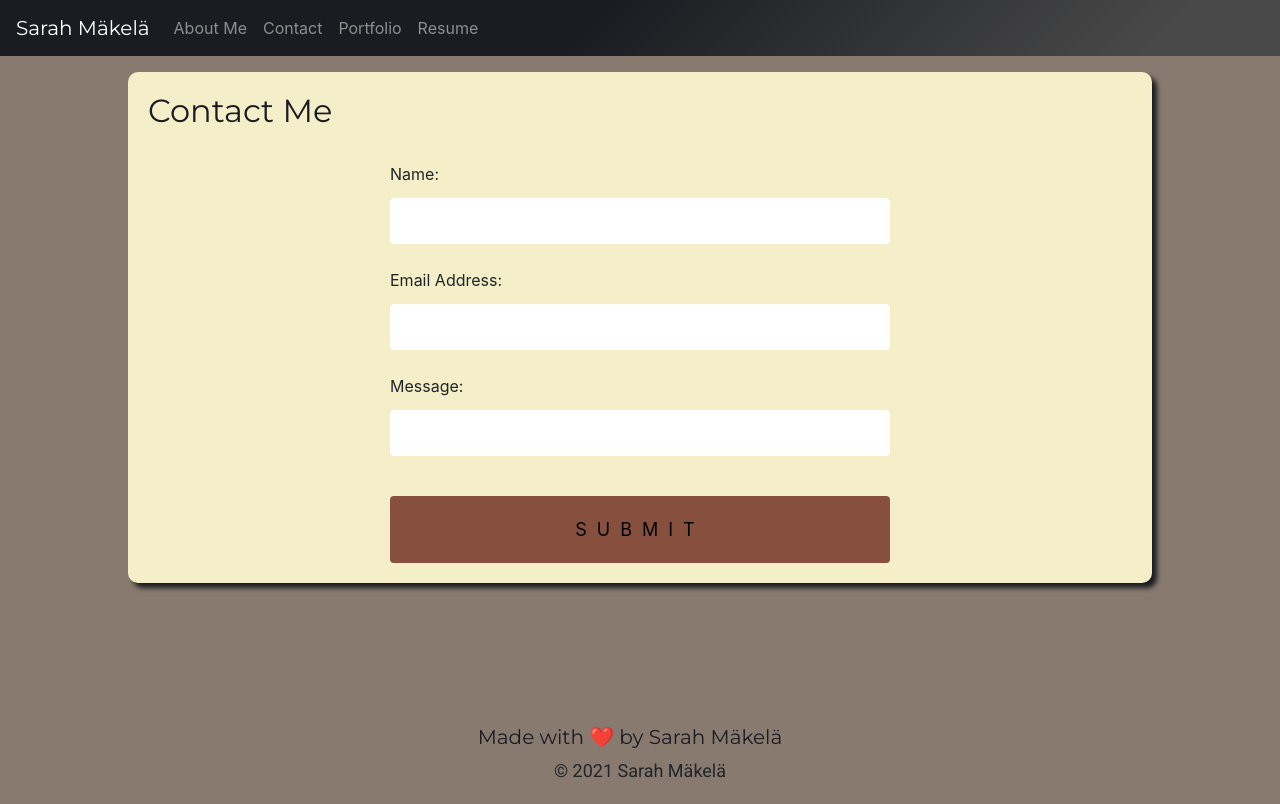
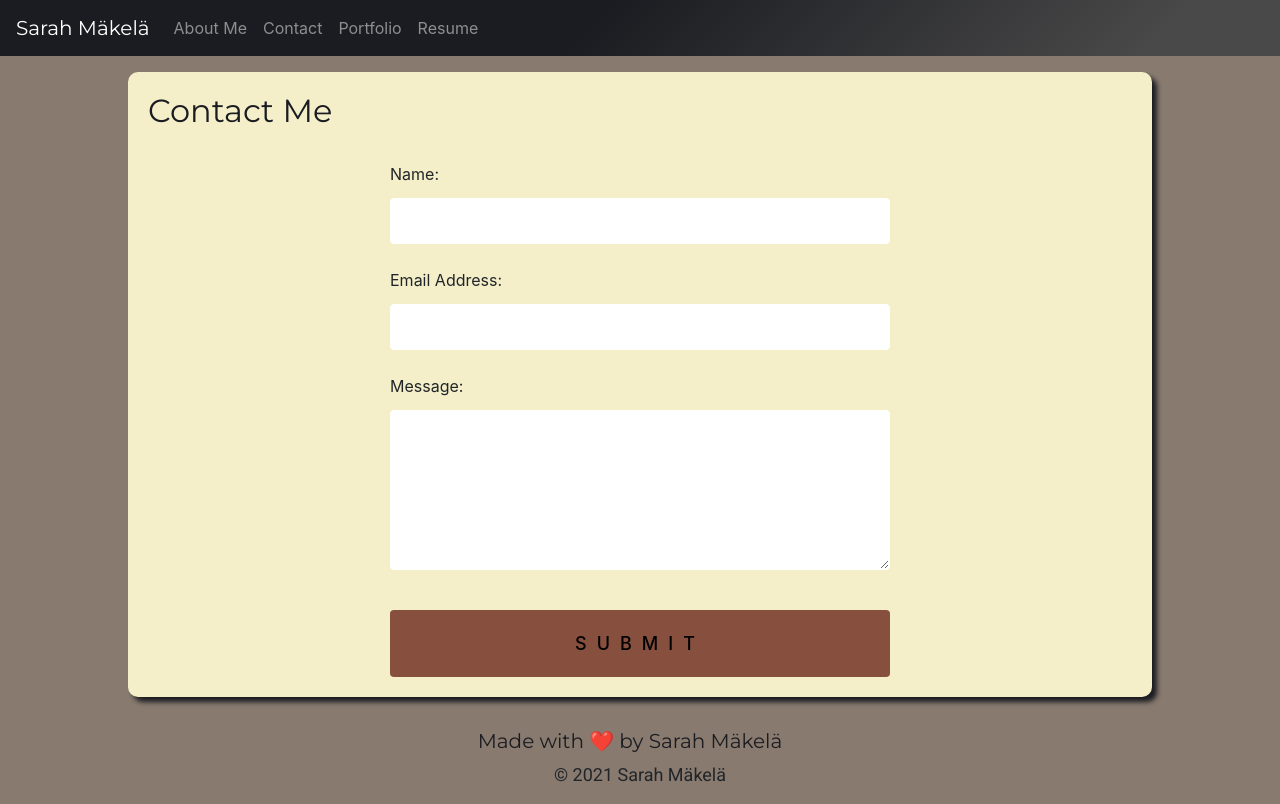
Before and after one commit to smakela13/smakela-portfolio-react-version, a React (Create React App) app in the folder my-portfolio/: page /contact-me in a window 1280 px wide. Built offline with nearby package versions, Linux system fonts and the light colour scheme.

Commit message:
Changed Message to a textarea on the Contact form - Added textarea CSS

```diff
--- a/my-portfolio/src/App.css
+++ b/my-portfolio/src/App.css
@@ -218,6 +218,18 @@
   font-size: 14px;
 }
 
+textarea {
+  height: 10em;
+  display: block;
+  box-sizing: border-box;
+  width: 100%;
+  border-radius: 4px;
+  border: 1px solid white;
+  padding: 10px 15px;
+  margin-bottom: 10px;
+  font-size: 14px;
+}
+
 label {
   line-height: 2;
   text-align: left;
@@ -234,6 +246,7 @@
   padding: 20px;
   font-size: 18px;
   letter-spacing: 10px;
+  font-weight: 500;
 }
 
 input[type="submit"]:hover {
--- a/my-portfolio/src/pages/contact-me.js
+++ b/my-portfolio/src/pages/contact-me.js
@@ -33,7 +33,7 @@
 					/>
 
 					<label>Message:</label>
-					<input
+					<textarea
 						type='text'
 						{...register('Message', { required: true })}
 						id='message'
```
